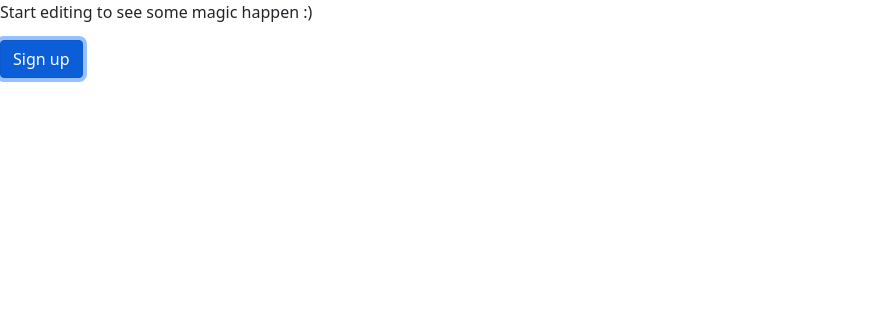
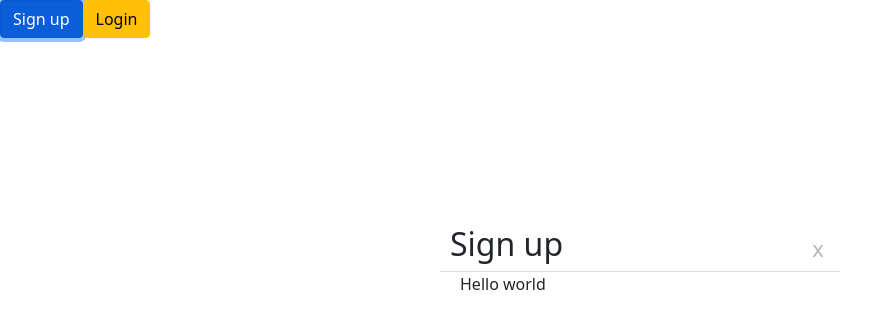
Before and after one commit to afolabiopakunle/angular-custom-reusable-modal-001, an Angular app: page / in a window 1280 px wide. Both pictures are taken after a click on the button "Sign up". Shown: the top 328 px of the page, without its empty margins (0-886 px from the left). Built offline with nearby package versions, Linux system fonts and the light colour scheme.

Commit message:
login and sigup works

```diff
--- a/src/app/app.component.html
+++ b/src/app/app.component.html
@@ -1,12 +1,11 @@
-<p>
-  Start editing to see some magic happen :)
-</p>
+
 <button (click)="signUp()" class="btn btn-primary">Sign up</button>
+<button (click)="logIn()" class="btn btn-warning">Login</button>
 
-<app-modal>
+<app-modal [show]="selectedModal==='signup'" title="Sign up">
   <div><p>Modal Sign up</p></div>
 </app-modal>
 
-<!-- <app-modal [show]="selectedModal=== 'login'" title="Log in">
+<app-modal [show]="selectedModal=== 'login'" title="Log in">
   <div><p>Modal Login</p></div>
-</app-modal> -->
+</app-modal>
--- a/src/app/app.component.ts
+++ b/src/app/app.component.ts
@@ -1,14 +1,16 @@
-import { Component } from '@angular/core';
+import { Component, OnInit } from '@angular/core';
 
 @Component({
   selector: 'my-app',
   templateUrl: './app.component.html',
   styleUrls: [ './app.component.css' ]
 })
-export class AppComponent  {
+export class AppComponent implements OnInit {
 
   selectedModal!: string;
-
+  ngOnInit() {
+    console.log(this.selectedModal)
+  }
   signUp() {
     this.selectedModal = 'signup';
   }
@@ -16,4 +18,5 @@ export class AppComponent  {
   logIn() {
     this.selectedModal = 'login'
   }
+
 }
--- a/src/app/modal/modal.component.css
+++ b/src/app/modal/modal.component.css
@@ -1,4 +1,4 @@
-.modal {
+.my-modal {
   position: fixed;
   top: 50%;
   left: 50%;
@@ -9,7 +9,7 @@
   z-index: 99;
 }
 
-.modal-body {
+.my-modal-body {
   padding: 0 20px;
 }
 
--- a/src/app/modal/modal.component.html
+++ b/src/app/modal/modal.component.html
@@ -1,10 +1,9 @@
-<div class="modal">
+<div *ngIf="show" class="my-modal">
   <header class="header">
-    <h2>Title</h2>
-    <!-- <h2>{{ title }}</h2> -->
+    <h2>{{ title }}</h2>
     <button class="close-btn">x</button>
   </header>
-  <div class="modal-body">
+  <div class="my-modal-body">
     <!-- <ng-content></ng-content> -->
     <p>Hello world</p>
   </div>
```
Also changed, not shown: src/app/modal/modal.component.ts (+4 -4 lines).
